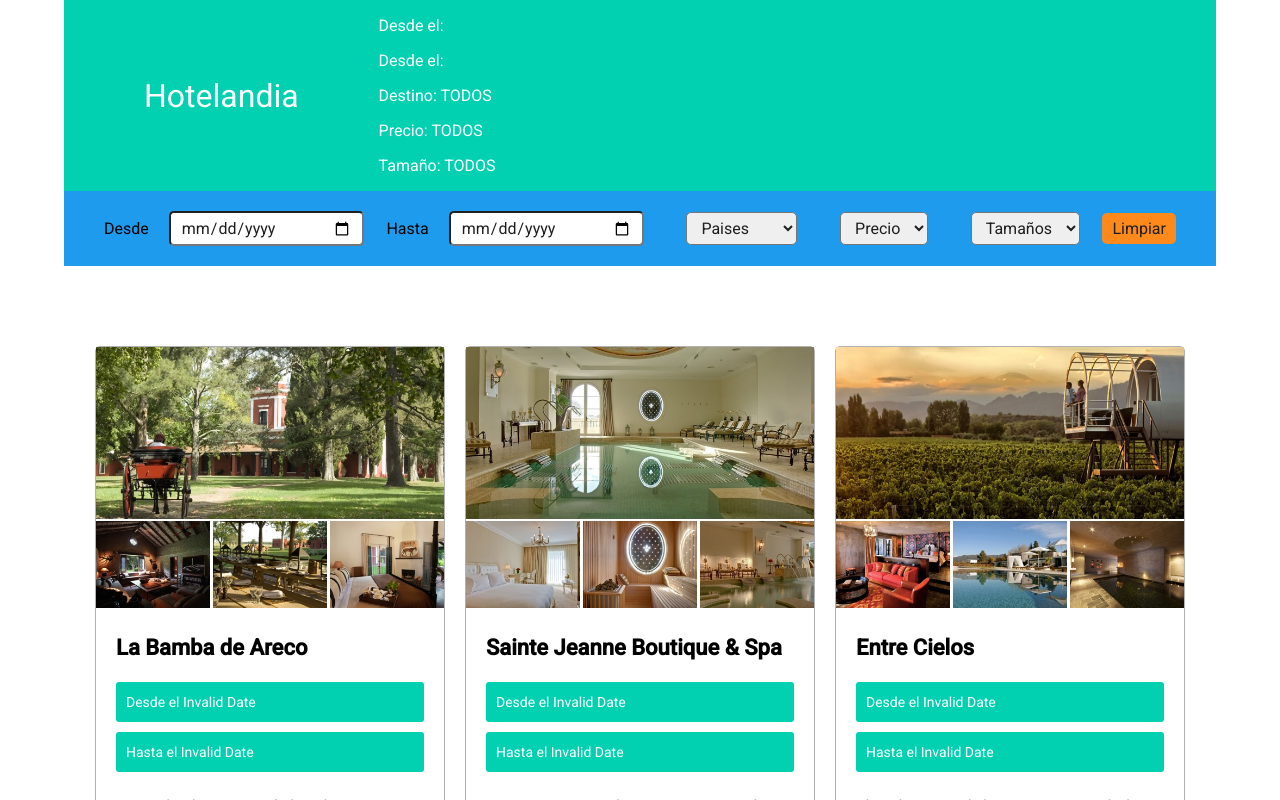
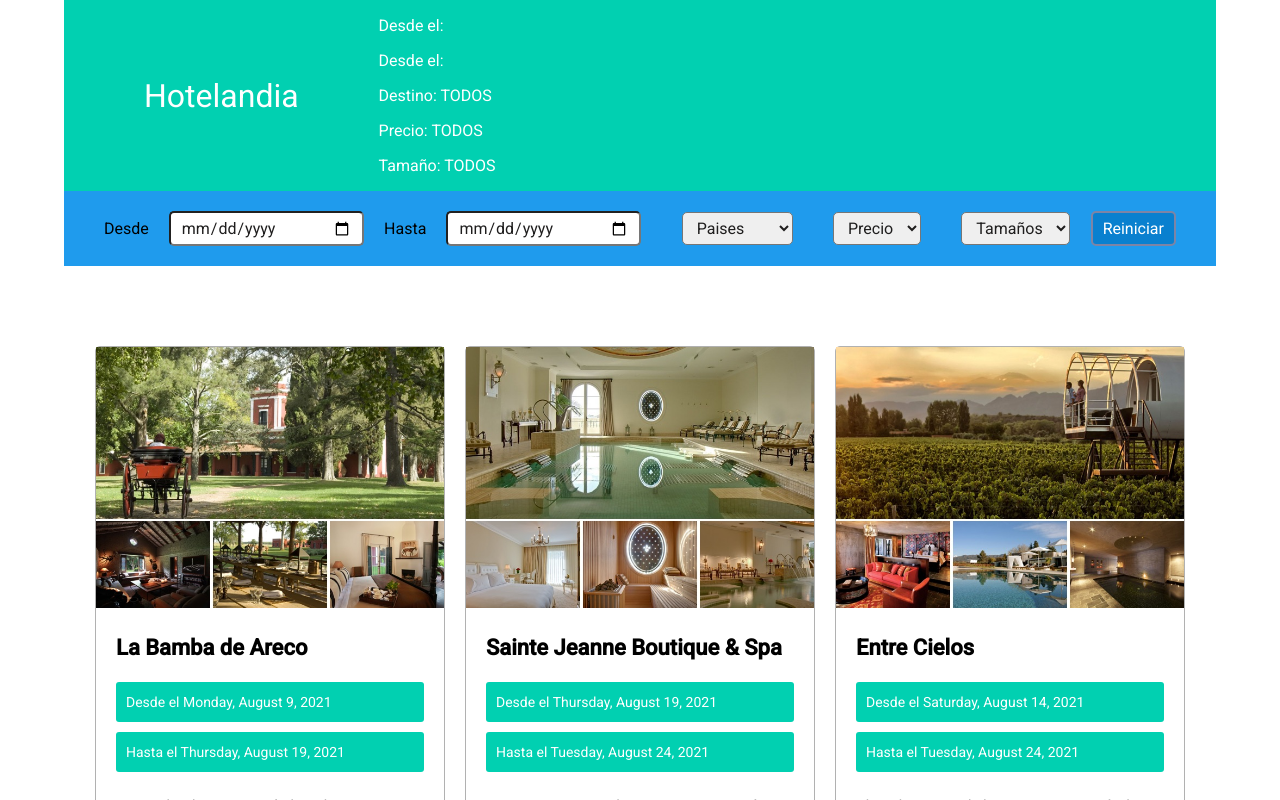
Before and after one commit to marioconti/reserva-hoteles-Mario-Conti, a React (Create React App) app: page / in a window 1280 px wide. Shown: the top 800 px of the page. Built offline with nearby package versions, Linux system fonts and the light colour scheme.

Commit message:
se agregan filtro de pais, precio y tamanio con funcionamiento conjunto. Se agrega boton de limpiar filtros, se agrega mensaje de no se encontraron resultados a la busqueda. Falta revisar el bug de la renderizacion de los font awesome

```diff
--- a/public/index.html
+++ b/public/index.html
@@ -10,21 +10,7 @@
       content="Web site created using create-react-app"
     />
     <link rel="apple-touch-icon" href="%PUBLIC_URL%/logo192.png" />
-    <!--
-      manifest.json provides metadata used when your web app is installed on a
-      user's mobile device or desktop. See https://developers.google.com/web/fundamentals/web-app-manifest/
-    -->
     <link rel="manifest" href="%PUBLIC_URL%/manifest.json" />
-    <!--
-      Notice the use of %PUBLIC_URL% in the tags above.
-      It will be replaced with the URL of the `public` folder during the build.
-      Only files inside the `public` folder can be referenced from the HTML.
-
-      Unlike "/favicon.ico" or "favicon.ico", "%PUBLIC_URL%/favicon.ico" will
-      work correctly both with client-side routing and a non-root public URL.
-      Learn how to configure a non-root public URL by running `npm run build`.
-
-    -->
     <link rel="preconnect" href="https://fonts.googleapis.com" />
     <link rel="preconnect" href="https://fonts.gstatic.com" crossorigin />
     <link
@@ -36,21 +22,13 @@
   <body>
     <noscript>You need to enable JavaScript to run this app.</noscript>
     <div id="root"></div>
-    <!--
-      This HTML file is a template.
-      If you open it directly in the browser, you will see an empty page.
 
-      You can add webfonts, meta tags, or analytics to this file.
-      The build step will place the bundled scripts into the <body> tag.
-
-      To begin the development, run `npm start` or `yarn start`.
-      To create a production bundle, use `npm run build` or `yarn build`.
-    -->
-    <script
+    <!-- <script
       defer
       src="https://use.fontawesome.com/releases/v5.15.3/js/all.js"
       integrity="sha384-haqrlim99xjfMxRP6EWtafs0sB1WKcMdynwZleuUSwJR0mDeRYbhtY+KPMr+JL6f"
       crossorigin="anonymous"
-    ></script>
+      ></script> -->
+      <script src="https://kit.fontawesome.com/6853ce8979.js" crossorigin="anonymous"></script>
   </body>
 </html>
--- a/src/recursos/Filtros/Filtros.css
+++ b/src/recursos/Filtros/Filtros.css
@@ -22,17 +22,24 @@
 .filtrosPorTamanio,
 .filtrosFechaDesde,
 .filtrosFechaHasta {
-  padding:5px 10px;
+  padding: 5px 10px;
   font-size: 16px;
   border-radius: 5px;
   color: rgb(31, 30, 30);
+  cursor: pointer;
 }
+
+.seleccionado:hover{
+  background-color: #d6edfc;
+  border: solid 1px black;
+}
+
 .filtroDesde,
 .filtroHasta {
   display: flex;
   align-items: center;
+}
 
-}
 .filtrosFechaDesde,
 .filtrosFechaHasta {
   width: 195px;
@@ -43,11 +50,12 @@
   padding: 6px 10px;
   font-size: 16px;
   border-radius: 5px;
-  color: rgb(31, 30, 30);
-  background-color: rgb(255, 137, 27);
+  color: white;
+  background-color: #0980cf;
+  border:solid 2px rgb(125, 132, 165);
   cursor: pointer;
 }
 .botonLimpiar:hover {
-  background-color: rgb(241, 134, 34);
+  background-color: #1b93e4;
 }
 /* =========================================================== */
--- a/src/recursos/Filtros/Filtros.jsx
+++ b/src/recursos/Filtros/Filtros.jsx
@@ -10,7 +10,15 @@ import "./Filtros.css";
 
 // Componente de los Filtros
 export const Filtros = (props) => {
-
+  // Boton limpiar
+  const BotonReiniciar = () => {
+    props.setCountry("Todos");
+    props.setTamanio("Todos");
+    props.setPrice("Todos");
+    props.setFechaDesde("");
+    props.setFechaHasta("");
+  };
+  /* =========================================================== */
   return (
     <div className="contenedor-filtros">
       <div className="filtroDesde">
@@ -30,7 +38,9 @@ export const Filtros = (props) => {
       <FiltroPais country={props.country} setCountry={props.setCountry} />
       <FiltroPrecio price={props.price} setPrice={props.setPrice} />
       <FiltroTamanio tamanio={props.tamanio} setTamanio={props.setTamanio} />
-      <div className="botonLimpiar">Limpiar</div>
+      <div onClick={BotonReiniciar} className="botonLimpiar">
+        Reiniciar
+      </div>
     </div>
   );
 };
--- a/src/recursos/Filtros/Resultados.jsx
+++ b/src/recursos/Filtros/Resultados.jsx
@@ -16,7 +16,7 @@ export const FiltroFechaDesde = (props) => {
       <input
         value={props.fechaDesde}
         onChange={handleSelect}
-        className="filtrosFechaDesde"
+        className="filtrosFechaDesde seleccionado"
         name=""
         type="date"
         id=""
@@ -38,7 +38,7 @@ export const FiltroFechaHasta = (props) => {
       <input
         value={props.fechaHasta}
         onChange={handleSelect}
-        className="filtrosFechaHasta"
+        className="filtrosFechaHasta seleccionado"
         name=""
         type="date"
         id=""
@@ -58,7 +58,7 @@ export const FiltroPais = (props) => {
       <select
         value={props.country}
         onChange={handleSelect}
-        className="filtrosPorPais"
+        className="filtrosPorPais seleccionado"
         name="Todos"
         id=""
       >
@@ -84,7 +84,7 @@ export const FiltroPrecio = (props) => {
       <select
         value={props.price}
         onChange={handleSelect}
-        className="filtrosPorPrecio"
+        className="filtrosPorPrecio seleccionado"
         name="Todos"
         id=""
       >
@@ -110,11 +110,11 @@ export const FiltroTamanio = (props) => {
       <select
         value={props.tamanio}
         onChange={handleSelect}
-        className="filtrosPorTamanio"
+        className="filtrosPorTamanio seleccionado"
         name="Todos"
         id=""
       >
-        <option value="todos">Tamaños</option>
+        <option value="Todos">Tamaños</option>
         <option value="pequeño">Pequeño</option>
         <option value="mediano">Mediano</option>
         <option value="grande">Grande</option>
--- a/src/recursos/HotelInfo/HotelInfo.jsx
+++ b/src/recursos/HotelInfo/HotelInfo.jsx
@@ -12,11 +12,46 @@ export function ListaHoteles(props) {
       return hotel.country.toLowerCase() === props.country.toLowerCase();
     }
   });
-  let renderizacionHoteles = hotelesFiltradoPorPais.map((hotel) => {
+  const hotelesFiltradoPorTamanioYPais = hotelesFiltradoPorPais.filter(
+    (hotel) => {
+      if (props.tamanio === "Todos") {
+        return true;
+      } else {
+        if (props.tamanio === "pequeño") {
+          return hotel.rooms <= 10;
+        } else if (props.tamanio === "mediano") {
+          return hotel.rooms > 10 && hotel.rooms < 20;
+        } else {
+          return hotel.rooms >= 20;
+        }
+      }
+    }
+  );
+  const hotelesFiltradoPorTamanioPaisYPrecio =
+    hotelesFiltradoPorTamanioYPais.filter((hotel) => {
+      if (props.price === "Todos") {
+        return true;
+      } else {
+        return hotel.price === parseFloat(props.price);
+      }
+    });
+
+  // const hotelesFiltradoPorTamanioPaisPrecioYFecha =
+  //   hotelesFiltradoPorTamanioPaisYPrecio.filter((hotel) => {
+  //     // let ahora = new Date(desde);
+  //     // let milisegundosahora = ahora.valueOf();
+  //     // let mastarde = new Date(hasta);
+  //     // let milisegundosmastarde = mastarde.valueOf();
+  //   });
+
+  let renderizacionHoteles = hotelesFiltradoPorTamanioPaisYPrecio.map(
+    (hotel) => {
       return (
         <HotelInfo
           photo={hotel.photo}
           name={hotel.name}
+          fechaDesde={hotel.availabilityFrom}
+          fechaHasta={hotel.availabilityTo}
           description={hotel.description}
           city={hotel.city}
           country={hotel.country}
@@ -24,8 +59,17 @@ export function ListaHoteles(props) {
           price={hotel.price}
         />
       );
-  });
+    }
+  );
+  if (renderizacionHoteles.length !== 0) {
     return <div className="contenedorHoteles">{renderizacionHoteles}</div>;
+  } else {
+    return (
+      <p className="mensajeError">
+        No se encontraron hoteles con esta busqueda
+      </p>
+    );
+  }
 }
 
 // ===========================================================
@@ -33,7 +77,7 @@ export function ListaHoteles(props) {
 export const HotelInfo = (props) => {
   // let fechaDesdeUnix = props.desde;
   const fechaDesde = () => {
-    let date = new Date(props.desde);
+    let date = new Date(props.fechaDesde);
     const options = {
       weekday: "long",
       year: "numeric",
@@ -44,7 +88,7 @@ export const HotelInfo = (props) => {
   };
 
   const fechaHasta = () => {
-    let date = new Date(props.hasta);
+    let date = new Date(props.fechaHasta);
     const options = {
       weekday: "long",
       year: "numeric",
--- a/src/recursos/container/Container.jsx
+++ b/src/recursos/container/Container.jsx
@@ -15,11 +15,16 @@ export function Container() {
   return (
     <div className="App">
       <Header
-        fechaDesde={fechaDesde}
-        fechaHasta={fechaHasta}
-        country={country}
-        price={price}
-        tamanio={tamanio}
+       fechaDesde={fechaDesde}
+       setFechaDesde={setFechaDesde}
+       fechaHasta={fechaHasta}
+       setFechaHasta={setFechaHasta}
+       country={country}
+       setCountry={setCountry}
+       price={price}
+       setPrice={setPrice}
+       tamanio={tamanio}
+       setTamanio={setTamanio}
       />
       <Filtros
         fechaDesde={fechaDesde}
```
Lines whose indentation alone changed are shown as unchanged.
